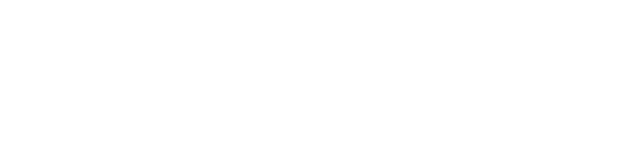
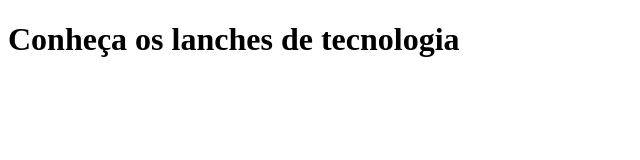
Before and after one commit to welltecnc/PROJETO1B, a plain HTML site: page index.html in a window 1280 px wide. Shown: the whole page, without its empty margins (0-640 px from the left). Drawn offline with Linux system fonts and the light colour scheme.

Commit message:
colocando o body e h1 no index.html

```diff
--- a/index.html
+++ b/index.html
@@ -4,3 +4,9 @@
 <head>
 	<title>Fatfood</title>
 </head>
+<body>
+	<h1>Conheça os lanches de tecnologia</h1>
+
+
+</body>
+</html>
```
